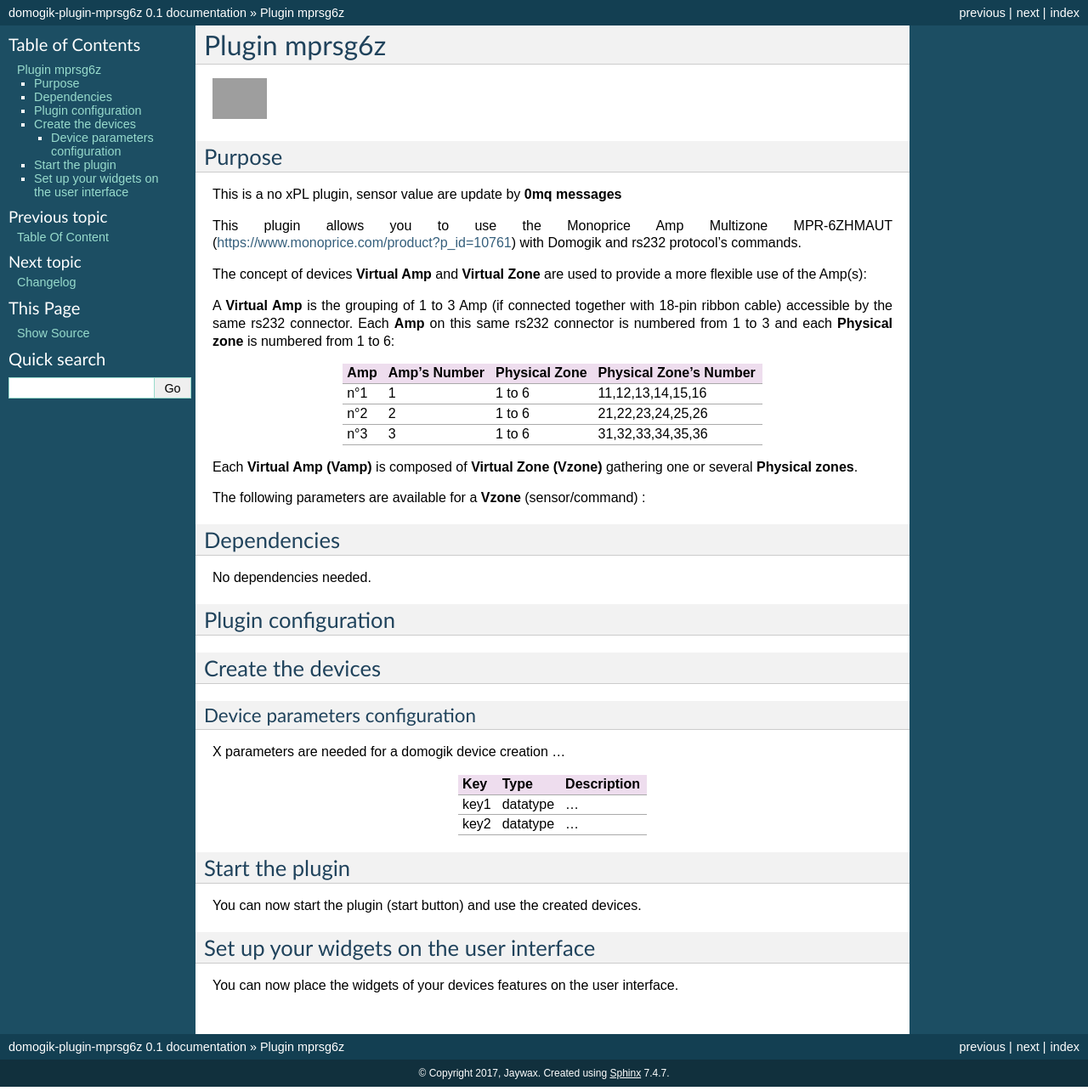
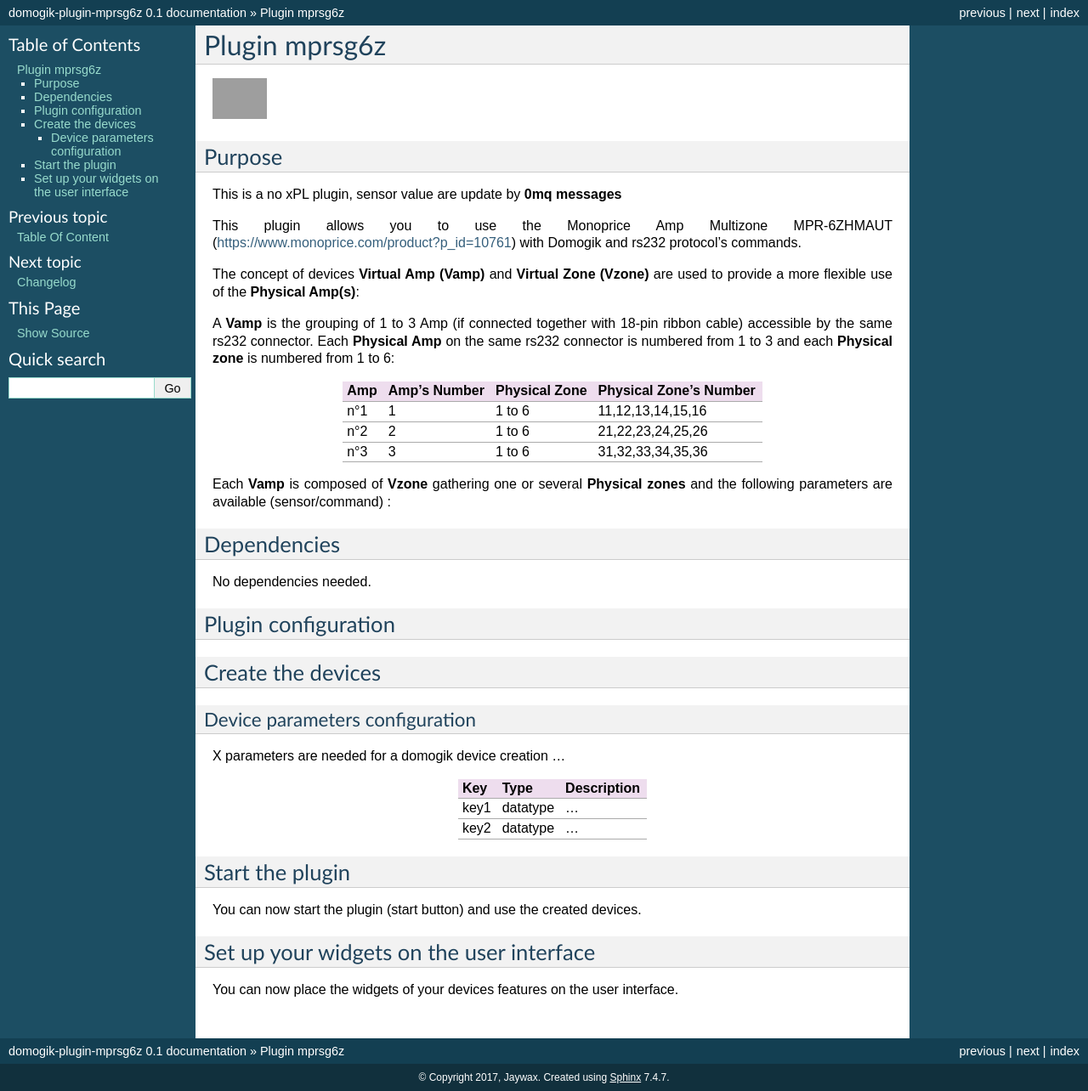
Before and after one commit to jaywax/domogik-plugin-mprsg6z, a Sphinx documentation site: the page built from docs/mprsg6z.txt, in a window 1280 px wide. Shown: the whole page at 85% size. Built offline with Sphinx 7.4.7, drawn with Linux system fonts in a browser that asks for light colours; grey boxes are pictures that could not be loaded.

Commit message:
Documentation improvment

```diff
--- a/docs/mprsg6z.txt
+++ b/docs/mprsg6z.txt
@@ -18,10 +18,10 @@ This is a no xPL plugin, sensor value are update by **0mq messages**
 This plugin allows you to use the Monoprice Amp Multizone MPR-6ZHMAUT (https://www.monoprice.com/product?p_id=10761)
 with Domogik and rs232 protocol's commands.
 
-The concept of devices **Virtual Amp** and **Virtual Zone** are used to provide a more flexible use of the Amp(s):
+The concept of devices **Virtual Amp (Vamp)** and **Virtual Zone (Vzone)** are used to provide a more flexible use of the **Physical Amp(s)**:
 
-A **Virtual Amp** is the grouping of 1 to 3 Amp (if connected together with 18-pin ribbon cable) accessible
-by the same rs232 connector. Each **Amp** on this same rs232 connector is numbered from 1 to 3 and
+A **Vamp** is the grouping of 1 to 3 Amp (if connected together with 18-pin ribbon cable) accessible
+by the same rs232 connector. Each **Physical Amp** on the same rs232 connector is numbered from 1 to 3 and
 each **Physical zone** is numbered from 1 to 6:
 
 ==== ============ ============= ======================
@@ -34,9 +34,8 @@ n°2  2		  1 to 6	21,22,23,24,25,26
 n°3  3		  1 to 6	31,32,33,34,35,36
 ==== ============ ============= ======================
 
-Each **Virtual Amp (Vamp)** is composed of **Virtual Zone (Vzone)** gathering one or several **Physical zones**.
-
-The following parameters are available for a **Vzone** (sensor/command) :
+Each **Vamp** is composed of **Vzone** gathering one or several **Physical zones** and the following
+parameters are available (sensor/command) :
 
 ========= ================================= ============ ===============================================
 Parameter Function                          Type         Description
@@ -47,9 +46,6 @@ State     Switch on/off the Vzone           DT_TriSwitch A Virtual zone can be i
 Mute      Switch on/off to mute the Vzone   DT_Switch	 On : The Vzone is muted.
 							 Off: The Vzone is unmuted.
 ========= ================================= ============ ===============================================
-
-
-
 
 
 Dependencies
```
